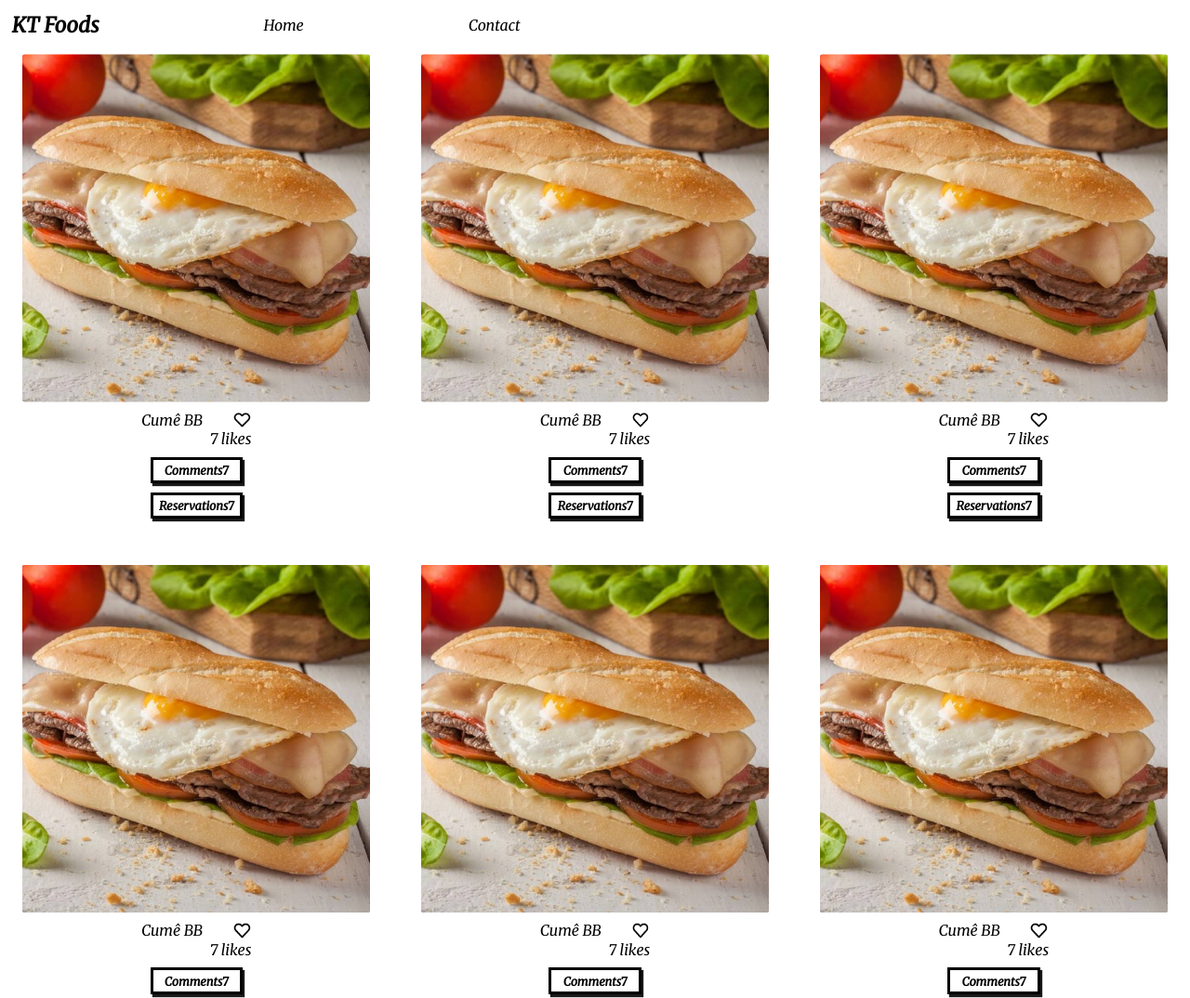
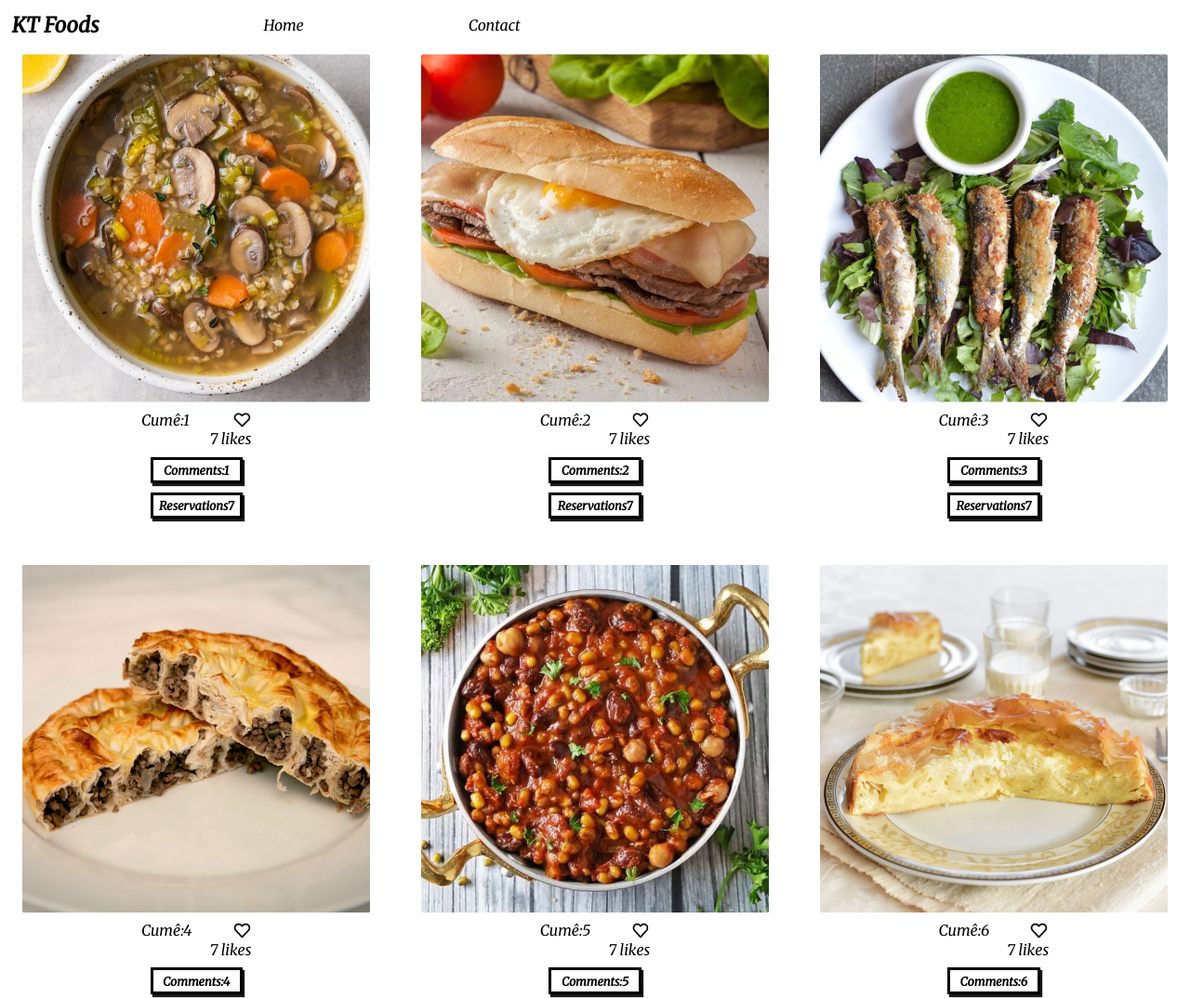
Before and after one commit to mrjuda/KT-Foods, a website built with webpack: page src/index.html in a window 1280 px wide. Shown: the top 1074 px of the page at 93% size. Built offline with nearby package versions, Linux system fonts and the light colour scheme.

Commit message:
Add style improvements to home (mockup)

```diff
--- a/modules/dyn.js
+++ b/modules/dyn.js
@@ -20,7 +20,7 @@ export default class DynGrid {
 
   Getmeal2 = getMeal2;
 
-  genCard = () => {
+  genCard = (id, imgSrc) => {
     // meals > [id] > idMeal
     // const cardId = 'idMeal';
     const cardContainer = document.createElement('div');
@@ -29,7 +29,8 @@ export default class DynGrid {
     const cardPic = document.createElement('div');
     cardPic.classList.add('card-pic');
     const cardPicImg = document.createElement('img');
-    cardPicImg.src = '../src/images/pic2.jpg';
+    // cardPicImg.src = '../src/images/pic2.jpg';
+    cardPicImg.src = `${imgSrc}`;
     cardPic.appendChild(cardPicImg);
     cardContainer.appendChild(cardPic);
     const cardMeta = document.createElement('div');
@@ -45,7 +46,7 @@ export default class DynGrid {
     const cardTitle = document.createElement('div');
     cardTitle.classList.add('card-title');
     cardTitle.innerHTML = `
-    Cumê BB
+    Cumê:${id+1}
     `;
     const likeBtn = document.createElement('img');
     likeBtn.classList.add('like-btn');
@@ -59,8 +60,9 @@ export default class DynGrid {
     `;
     const commentBtn = document.createElement('div');
     commentBtn.classList.add('comment-btn');
+    commentBtn.id = `${id}`;
     commentBtn.innerHTML = `
-    Comments7
+    Comments:${id+1}
     `;
     const reserveBtn = document.createElement('div');
     reserveBtn.classList.add('reserve-btn');
@@ -87,7 +89,8 @@ export default class DynGrid {
     this.dynamicGrid.innerHTML = '';
 
     for (let i = 0; i < 6; i += 1) {
-      this.genCard();
+      let imgSrc = `../src/images/pic${i+1}.jpg`
+      this.genCard(i, imgSrc);
     }
   }
 }
--- a/src/index.scss
+++ b/src/index.scss
@@ -139,7 +139,6 @@ footer {
     padding: 1.4rem 1rem;
     margin: 0;
     text-align: left;
-    // font-weight: 700;
   }
 
   hr {
```
Also changed, not shown: dist/main.js, 1 other file.
